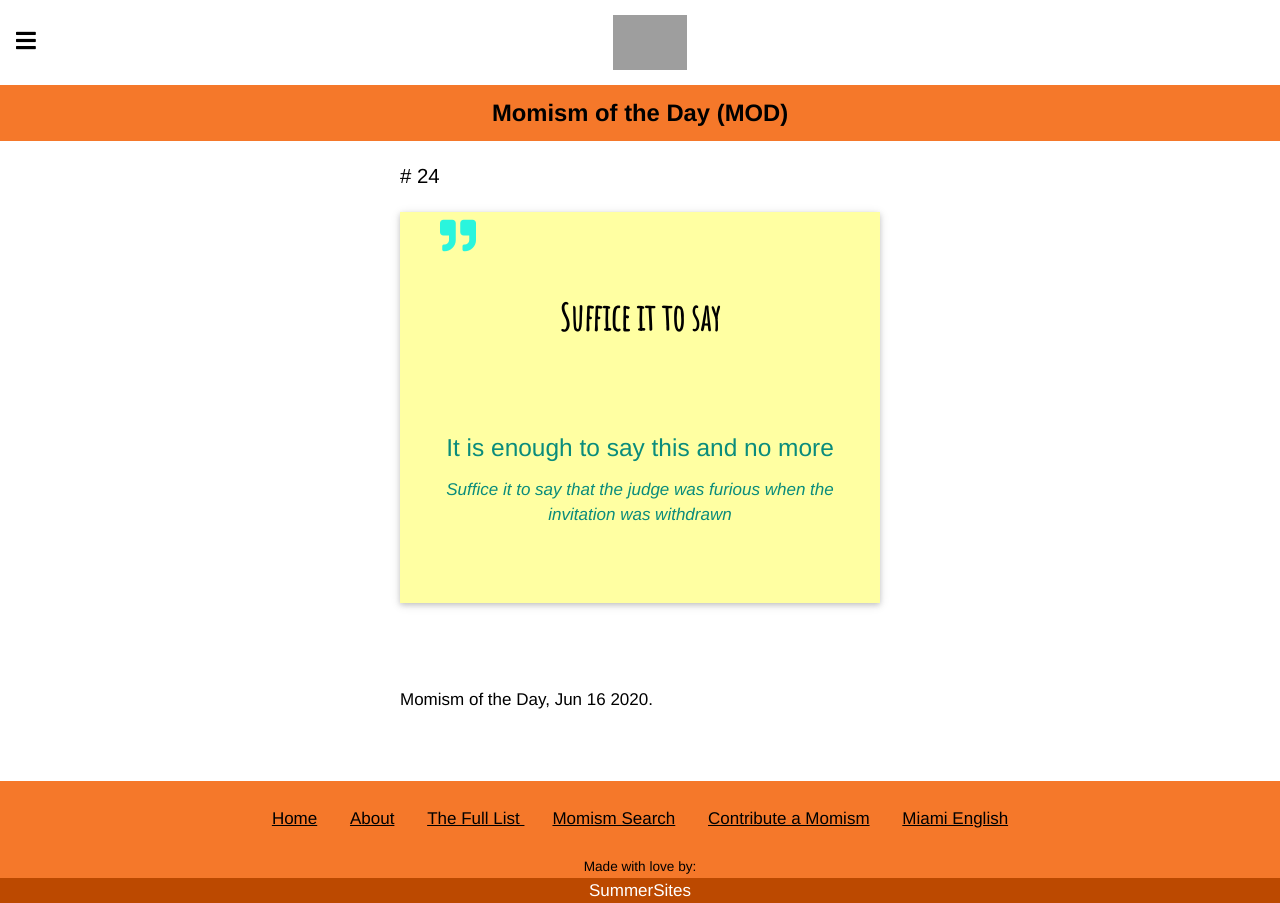
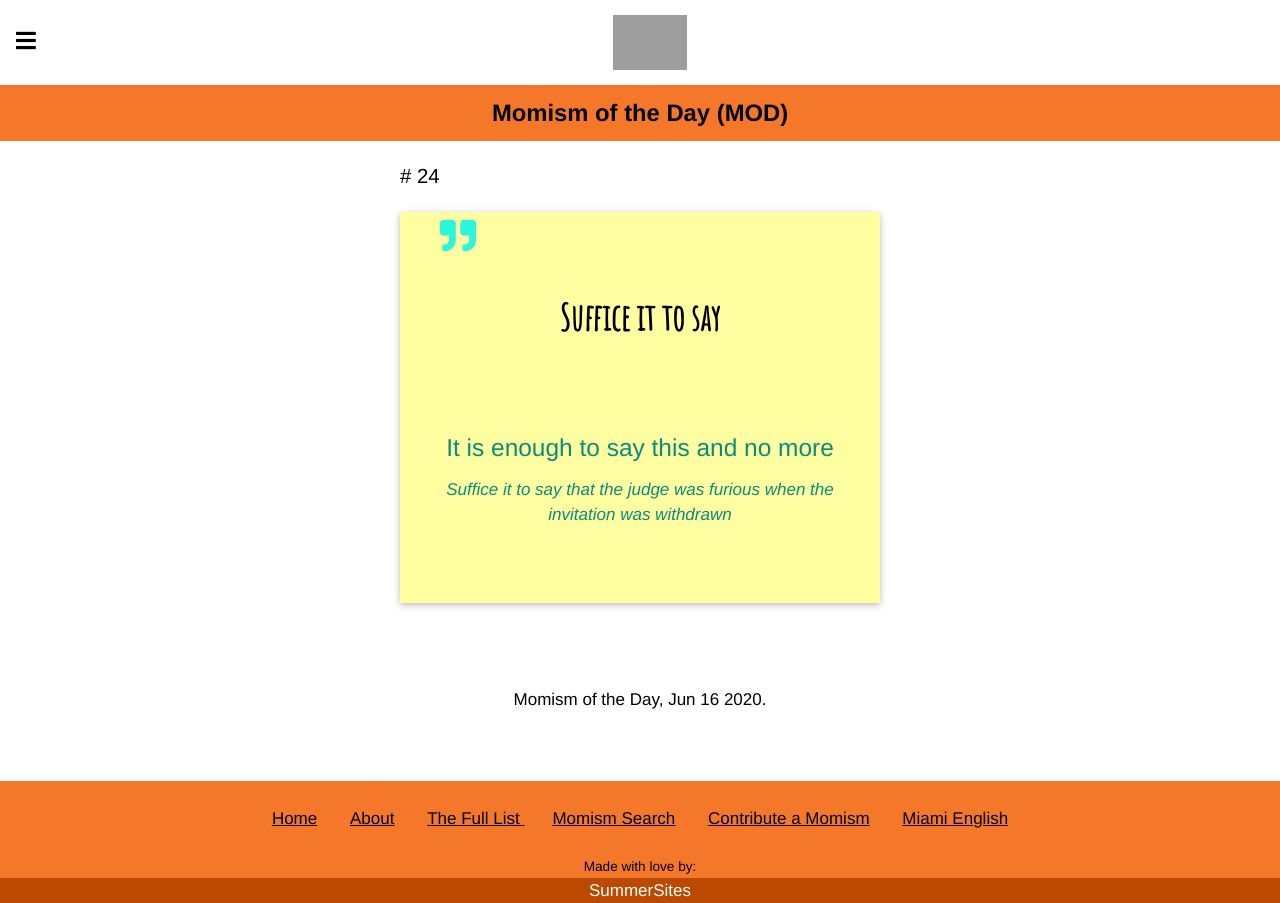
Before and after one commit to summerhays/new_momisms, a Jekyll site: the page built from index.html, in a window 1280 px wide. Built offline with Jekyll 4.4.1, drawn with Linux system fonts in a browser that asks for light colours; some web fonts are replaced; comment, search, counter and statistics services are not loaded; grey boxes are pictures that could not be loaded.

Commit message:
center date

```diff
--- a/index.html
+++ b/index.html
@@ -20,6 +20,6 @@ layout: default
 
     <br>
     <br>
-<p>Momism of the Day, <span id="today"></span>.
+<p class=center>Momism of the Day, <span id="today"></span>.
 <p></p>
 <script src="/assets/js/mod.js"></script>
```
